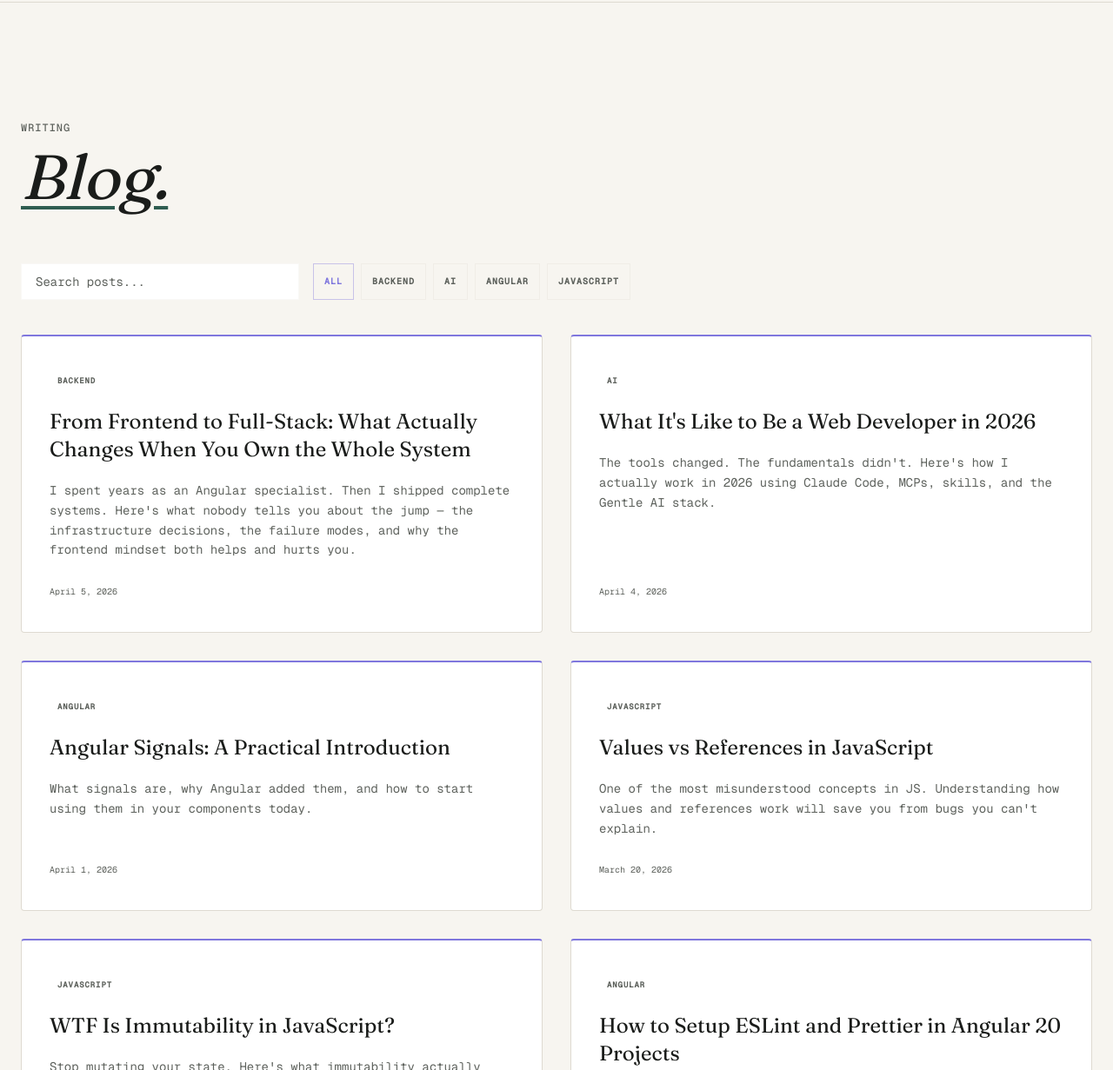
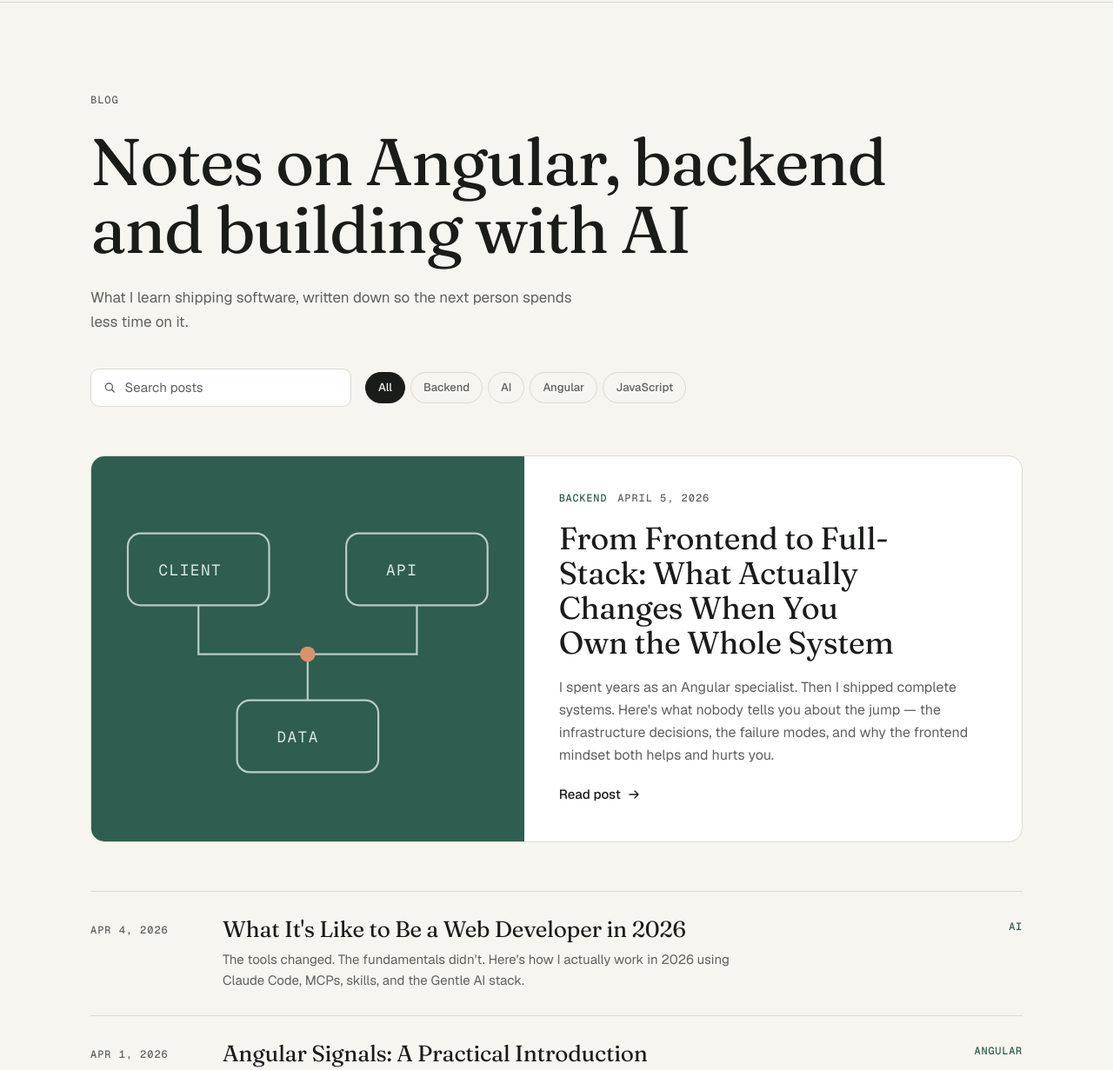
Before and after one commit to frxncismor/portfolio-v2, an Astro site: page /blog in a window 1280 px wide. Shown: the part 62-1293 px from the top of the page at 87% size. Built offline with nearby package versions, Linux system fonts and the light colour scheme; Astro itself is replaced by a stand-in of ours.

Commit message:
feat(redesign): rebuild blog index with featured post, search and topic filters (stop 5, T-042-T-048)

```diff
--- a/src/components/BlogCard.astro
+++ /dev/null
@@ -1,52 +0,0 @@
----
-interface Props {
-  slug:        string
-  titleEn:     string
-  titleEs:     string
-  descEn:      string
-  descEs:      string
-  category:    string
-  date:        Date
-}
-
-const { slug, titleEn, titleEs, descEn, descEs, category, date } = Astro.props
-
-const formatted = date.toLocaleDateString('en-US', { year: 'numeric', month: 'long', day: 'numeric' })
-const formattedEs = date.toLocaleDateString('es-MX', { year: 'numeric', month: 'long', day: 'numeric' })
----
-
-<a
-  href={`/blog/${slug}`}
-  title={`Read: ${titleEn}`}
-  data-post-slug={slug}
-  data-category={category}
-  class="bg-card border-x border-b border-border rounded-[4px] p-8 flex flex-col gap-5 hover:-translate-y-1 transition-all duration-300 relative overflow-hidden group fade-in block"
-  style="border-top: 2px solid #7F77DD;"
->
-  <div class="flex justify-between items-start">
-    <div class="flex flex-col gap-3">
-      <span class="inline-block px-2 py-1 bg-white/5 border border-white/10 text-[9px] font-bold tracking-widest uppercase text-outline w-fit font-mono">
-        {category}
-      </span>
-      <h3 class="text-2xl font-bold font-headline text-cream group-hover:text-brand transition-colors">
-        <span class="lang-en">{titleEn}</span>
-        <span class="lang-es">{titleEs}</span>
-      </h3>
-    </div>
-    <span class="material-symbols-outlined text-outline group-hover:text-brand transition-colors" aria-hidden="true">
-      arrow_outward
-    </span>
-  </div>
-
-  <p class="text-sm font-mono leading-relaxed text-on-sv">
-    <span class="lang-en">{descEn}</span>
-    <span class="lang-es">{descEs}</span>
-  </p>
-
-  <div class="mt-auto">
-    <span class="text-[10px] font-mono text-muted">
-      <span class="lang-en">{formatted}</span>
-      <span class="lang-es">{formattedEs}</span>
-    </span>
-  </div>
-</a>
--- /dev/null
+++ b/src/components/blog/FeaturedPost.astro
@@ -0,0 +1,102 @@
+---
+interface Props {
+  slug: string
+  titleEn: string
+  titleEs: string
+  descEn: string
+  descEs: string
+  category: string
+  date: Date
+}
+
+const { slug, titleEn, titleEs, descEn, descEs, category, date } = Astro.props
+
+// Dates come from `YYYY-MM-DD` front matter (UTC midnight): format in UTC to avoid off-by-one days.
+const long = (locale: string) =>
+  date.toLocaleDateString(locale, { year: 'numeric', month: 'long', day: 'numeric', timeZone: 'UTC' })
+---
+
+<a class="feature reveal" href={`/blog/${slug}`} data-post-slug={slug} data-topic={category}>
+  <div class="feature__art" aria-hidden="true">
+    <svg viewBox="0 0 400 300" preserveAspectRatio="xMidYMid slice" focusable="false">
+      <rect width="400" height="300" class="fa-bg"></rect>
+      <g class="fa-line" fill="none" stroke-width="1.5">
+        <rect x="60" y="60" width="110" height="56" rx="10"></rect>
+        <rect x="230" y="60" width="110" height="56" rx="10"></rect>
+        <rect x="145" y="190" width="110" height="56" rx="10"></rect>
+        <path d="M115 116v38h85v36M285 116v38h-85"></path>
+      </g>
+      <circle cx="200" cy="154" r="6" class="fa-dot"></circle>
+      <g class="fa-txt" font-family="Geist Mono, monospace" font-size="12" letter-spacing="1">
+        <text x="84" y="93">CLIENT</text>
+        <text x="261" y="93">API</text>
+        <text x="176" y="223">DATA</text>
+      </g>
+    </svg>
+  </div>
+  <div class="feature__body">
+    <div class="post-meta">
+      <span class="topic">{category}</span>
+      <span class="label">
+        <span class="lang-en">{long('en-US')}</span>
+        <span class="lang-es">{long('es-MX')}</span>
+      </span>
+    </div>
+    <h2 class="serif">
+      <span class="lang-en">{titleEn}</span>
+      <span class="lang-es">{titleEs}</span>
+    </h2>
+    <p>
+      <span class="lang-en">{descEn}</span>
+      <span class="lang-es">{descEs}</span>
+    </p>
+    <span class="link">
+      <span data-i18n="blog.read">Read post</span>
+      <svg class="arrow" width="14" height="14" viewBox="0 0 14 14" aria-hidden="true">
+        <path d="M2 7h10M8 3l4 4-4 4" fill="none" stroke="currentColor" stroke-width="1.4" stroke-linecap="round" stroke-linejoin="round"></path>
+      </svg>
+    </span>
+  </div>
+</a>
+
+<style>
+  .feature {
+    display: grid;
+    grid-template-columns: minmax(0, 1fr) minmax(0, 1.15fr);
+    border: 1px solid var(--hairline);
+    border-radius: var(--r-lg);
+    overflow: hidden;
+    text-decoration: none;
+    background: var(--surface);
+    transition: box-shadow .25s, border-color .25s;
+  }
+  .feature:hover { box-shadow: var(--shadow-sm); border-color: var(--muted); }
+  .feature:hover .arrow { transform: translateX(3px); }
+  .feature:focus-visible { border-color: var(--accent); }
+
+  .feature__art { position: relative; min-height: 300px; }
+  .feature__art svg { position: absolute; inset: 0; width: 100%; height: 100%; }
+  .fa-bg { fill: var(--deep); }
+  .fa-line { stroke: var(--art-wall-l); }
+  .fa-dot { fill: var(--art-ember); }
+  .fa-txt { fill: var(--art-mist); }
+
+  .feature__body { display: grid; gap: 18px; align-content: center; padding: 40px; }
+  .post-meta { display: flex; flex-wrap: wrap; align-items: center; gap: 12px; }
+  h2 {
+    margin: 0;
+    font-size: clamp(26px, 3vw, 36px);
+    line-height: 1.12;
+    letter-spacing: -.01em;
+    text-wrap: balance;
+    font-variation-settings: "SOFT" 100, "WONK" 1, "opsz" 72;
+  }
+  p { margin: 0; color: var(--muted); font-size: 16px; line-height: 26px; }
+  .link { justify-self: start; }
+
+  @media (max-width: 900px) {
+    .feature { grid-template-columns: 1fr; }
+    .feature__art { min-height: 200px; }
+    .feature__body { padding: 28px; }
+  }
+</style>
--- a/src/components/blog/PostRow.astro
+++ b/src/components/blog/PostRow.astro
@@ -16,7 +16,7 @@ const short = (locale: string) =>
   date.toLocaleDateString(locale, { year: 'numeric', month: 'short', day: 'numeric', timeZone: 'UTC' })
 ---
 
-<a class="post-row reveal" href={`/blog/${slug}`} data-topic={category}>
+<a class="post-row reveal" href={`/blog/${slug}`} data-post-slug={slug} data-topic={category}>
   <span class="label">
     <span class="lang-en">{short('en-US')}</span>
     <span class="lang-es">{short('es-MX')}</span>
--- a/src/i18n/translations.ts
+++ b/src/i18n/translations.ts
@@ -52,16 +52,21 @@ export const translations: Translations = {
     'contact.linkedin':      'LinkedIn',
     'contact.blog':          'Blog',
     'contact.foot':          'Houston, TX · Built with care',
-    'footer.tagline':        'Software Engineer // Francisco Moreno',
     'footer.github':         'GitHub',
     'footer.linkedin':       'LinkedIn',
-    'footer.copy':           '© 2024 FRANCISCO MORENO. ENGINEERED WITH PRECISION.',
     'nav.blog':              'Blog',
-    'blog.label':            'WRITING',
-    'blog.title':            'Blog.',
-    'blog.search-placeholder': 'Search posts...',
+    'footer.contact':        'Contact',
+    'footer.nav-aria':       'Footer',
+    'blog.label':            'Blog',
+    'blog.title':            'Notes on Angular, backend and building with AI',
+    'blog.lead':             'What I learn shipping software, written down so the next person spends less time on it.',
+    'blog.search-placeholder': 'Search posts',
+    'blog.search-aria':      'Search posts',
+    'blog.filter-aria':      'Filter by topic',
     'blog.all':              'All',
-    'blog.no-results':       'No posts found.',
+    'blog.read':             'Read post',
+    'blog.empty':            'No posts match that search. Try another word or pick',
+    'blog.empty-reset':      'All topics',
     'blog.back':             '← Back to Blog',
   },
   es: {
@@ -113,16 +118,21 @@ export const translations: Translations = {
     'contact.linkedin':      'LinkedIn',
     'contact.blog':          'Blog',
     'contact.foot':          'Houston, TX · Hecho con cariño',
-    'footer.tagline':        'Ingeniero de Software // Francisco Moreno',
     'footer.github':         'GitHub',
     'footer.linkedin':       'LinkedIn',
-    'footer.copy':           '© 2024 FRANCISCO MORENO. DESARROLLADO CON PRECISIÓN.',
     'nav.blog':              'Blog',
-    'blog.label':            'ESCRITURA',
-    'blog.title':            'Blog.',
-    'blog.search-placeholder': 'Buscar artículos...',
+    'footer.contact':        'Contacto',
+    'footer.nav-aria':       'Pie de página',
+    'blog.label':            'Blog',
+    'blog.title':            'Notas sobre Angular, backend y cómo construir con IA',
+    'blog.lead':             'Lo que aprendo entregando software, escrito para que la próxima persona pierda menos tiempo.',
+    'blog.search-placeholder': 'Buscar artículos',
+    'blog.search-aria':      'Buscar artículos',
+    'blog.filter-aria':      'Filtrar por tema',
     'blog.all':              'Todos',
-    'blog.no-results':       'No se encontraron artículos.',
+    'blog.read':             'Leer artículo',
+    'blog.empty':            'Ningún artículo coincide con esa búsqueda. Prueba otra palabra o elige',
+    'blog.empty-reset':      'Todos los temas',
     'blog.back':             '← Volver al Blog',
   },
 }
--- a/src/pages/blog/index.astro
+++ b/src/pages/blog/index.astro
@@ -3,7 +3,8 @@ import { getCollection } from 'astro:content'
 import Layout from '../../layouts/Layout.astro'
 import Nav from '../../components/Nav.astro'
 import Footer from '../../components/Footer.astro'
-import BlogCard from '../../components/BlogCard.astro'
+import FeaturedPost from '../../components/blog/FeaturedPost.astro'
+import PostRow from '../../components/blog/PostRow.astro'
 
 const enPosts = await getCollection('blog-en', ({ data }) => !data.draft)
 const esPosts = await getCollection('blog-es', ({ data }) => !data.draft)
@@ -25,6 +26,7 @@ const posts = enPosts
   })
   .sort((a, b) => b.date.getTime() - a.date.getTime())
 
+const [featured, ...rest] = posts
 const categories = [...new Set(posts.map((p) => p.category))]
 
 const searchManifest = posts.map(({ slug, titleEn, titleEs, descEn, descEs, category }) => ({
@@ -56,69 +58,54 @@ const blogSchema = {
   <script type="application/ld+json" set:html={JSON.stringify(blogSchema)} />
   <Nav />
 
-  <main id="main-content" class="min-h-screen pt-32 pb-24 px-6 max-w-screen-xl mx-auto">
+  <main id="main-content">
+    <section class="blog-head">
+      <div class="wrap head-inner">
+        <p class="label reveal" data-i18n="blog.label">Blog</p>
+        <h1 class="serif reveal" data-i18n="blog.title">Notes on Angular, backend and building with AI</h1>
+        <p class="lead reveal" data-i18n="blog.lead">
+          What I learn shipping software, written down so the next person spends less time on it.
+        </p>
 
-    <!-- Header -->
-    <div class="mb-16 fade-in">
-      <span class="section-label" data-i18n="blog.label">WRITING</span>
-      <h1
-        class="text-5xl md:text-7xl font-black font-headline text-cream mt-2 italic underline decoration-brand underline-offset-8 decoration-4"
-        data-i18n="blog.title"
-      >Blog.</h1>
-    </div>
-
-    <!-- Search + Filters -->
-    <div class="mb-10 flex flex-col sm:flex-row gap-4 fade-in" role="search">
-      <label for="blog-search" class="sr-only" data-i18n="blog.search-placeholder">Search posts...</label>
+        <div class="filters reveal">
+          <label class="search" for="blog-search">
+            <svg width="16" height="16" viewBox="0 0 16 16" aria-hidden="true">
+              <circle cx="7" cy="7" r="4.5" fill="none" stroke="currentColor" stroke-width="1.4"></circle>
+              <path d="m10.5 10.5 3 3" stroke="currentColor" stroke-width="1.4" stroke-linecap="round"></path>
+            </svg>
             <input
               id="blog-search"
               type="search"
-        placeholder="Search posts..."
+              placeholder="Search posts"
+              autocomplete="off"
+              aria-label="Search posts"
               data-i18n-placeholder="blog.search-placeholder"
-        aria-label="Search posts"
-        class="w-full sm:max-w-xs bg-elevated border border-outline-v/20 text-cream/80 font-mono text-sm px-4 py-2.5 placeholder:text-muted focus:outline-none focus:border-brand/50 transition-colors"
+              data-i18n-aria="blog.search-aria"
             />
+          </label>
 
-      <div class="flex flex-wrap gap-2" role="group" aria-label="Filter by category">
-        <button
-          type="button"
-          data-filter="all"
-          class="filter-active px-3 py-1.5 text-[10px] font-mono font-bold uppercase tracking-widest border transition-colors"
-          aria-pressed="true"
-        >
-          <span data-i18n="blog.all">All</span>
-        </button>
+          <div class="seg" role="group" aria-label="Filter by topic" data-i18n-aria="blog.filter-aria">
+            <button type="button" data-filter="all" aria-pressed="true" data-i18n="blog.all">All</button>
             {categories.map((cat) => (
-          <button
-            type="button"
-            data-filter={cat}
-            class="px-3 py-1.5 text-[10px] font-mono font-bold uppercase tracking-widest border border-outline-v/30 text-outline hover:text-cream hover:border-outline-v/60 transition-colors"
-            aria-pressed="false"
-          >
-            {cat}
-          </button>
+              <button type="button" data-filter={cat} aria-pressed="false">{cat}</button>
             ))}
           </div>
         </div>
+      </div>
+    </section>
 
-    <!-- Posts grid -->
-    <div class="grid grid-cols-1 md:grid-cols-2 gap-8 stagger-group">
-      {posts.map((post) => (
-        <BlogCard {...post} />
-      ))}
+    <section class="wrap listing">
+      {featured && <FeaturedPost {...featured} />}
+
+      <div class="posts">
+        {rest.map((post) => <PostRow {...post} />)}
       </div>
 
-    <!-- No results -->
-    <p
-      id="blog-no-results"
-      class="text-sm font-mono text-muted text-center py-16"
-      data-i18n="blog.no-results"
-      style="display: none;"
-      aria-live="polite"
-    >
-      No posts found.
+      <p class="empty" id="blog-empty" role="status" hidden>
+        <span data-i18n="blog.empty">No posts match that search. Try another word or pick</span>
+        <button type="button" id="blog-reset" data-i18n="blog.empty-reset">All topics</button>.
       </p>
-
+    </section>
   </main>
 
   <Footer />
@@ -138,14 +125,85 @@ const blogSchema = {
 </script>
 
 <style>
-  /* Active filter pill style */
-  [data-filter].filter-active {
-    border-color: rgb(127 119 221 / 0.4);
-    color: #7F77DD;
+  .head-inner { display: grid; gap: 24px; padding-block: 104px 56px; }
+  h1 {
+    margin: 0;
+    max-width: 14em;
+    font-size: clamp(40px, 6vw, 76px);
+    line-height: 1.03;
+    letter-spacing: -.022em;
+    text-wrap: balance;
+    font-variation-settings: "SOFT" 100, "WONK" 1, "opsz" 144;
+  }
+  .lead { margin: 0; color: var(--muted); max-width: 34em; }
+
+  .filters { display: flex; flex-wrap: wrap; gap: 12px 16px; align-items: center; margin-top: 16px; }
+  .search {
+    display: flex;
+    align-items: center;
+    gap: 10px;
+    height: 44px;
+    padding: 0 14px;
+    min-width: 0;
+    flex: 0 1 300px;
+    border: 1px solid var(--hairline);
+    border-radius: var(--r-md);
+    color: var(--muted);
+    background: var(--surface);
+    transition: border-color .15s;
+  }
+  .search:focus-within { border-color: var(--accent); box-shadow: var(--focus); }
+  .search input {
+    border: 0;
+    outline: 0;
+    box-shadow: none;
+    background: none;
+    color: var(--ink);
+    font: 400 15px/1 var(--sans);
+    width: 100%;
+    min-width: 0;
+  }
+  .search input::placeholder { color: var(--muted); }
+
+  .seg { display: flex; flex-wrap: wrap; gap: 6px; }
+  .seg button {
+    height: 36px;
+    padding: 0 14px;
+    border-radius: 999px;
+    border: 1px solid var(--hairline);
+    background: none;
+    color: var(--muted);
+    font: 500 13px/1 var(--sans);
+    cursor: pointer;
+    transition: color .15s, border-color .15s, background-color .15s;
+  }
+  .seg button:hover { color: var(--ink); border-color: var(--muted); }
+  .seg button[aria-pressed="true"] { background: var(--ink); border-color: var(--ink); color: var(--paper); }
+
+  /* Without JS the filters can't work: show the full list only. */
+  @media (scripting: none) {
+    .filters { display: none; }
   }
 
-  /* Placeholder i18n — vanilla JS handles the text, but we need attr support */
-  input[data-i18n-placeholder] {
-    /* handled by i18n extension in blog.ts via re-use of data-lang */
+  .posts { margin-top: 56px; border-bottom: 1px solid var(--hairline); }
+  /* The closing rule belongs to the list, so it survives when the last row is filtered out. */
+  .posts :global(.post-row:last-child) { border-bottom: 0; }
+  .posts:not(:has(.post-row:not([hidden]))) { border-bottom: 0; margin-top: 0; }
+
+  .empty { color: var(--muted); padding-block: 40px; margin: 0; }
+  .empty button {
+    border: 0;
+    background: none;
+    color: var(--accent);
+    font: inherit;
+    text-decoration: underline;
+    cursor: pointer;
+    padding: 0;
+    border-radius: var(--r-sm);
+  }
+
+  @media (max-width: 640px) {
+    .head-inner { padding-block: 64px 40px; }
+    .search { flex: 1 1 100%; }
   }
 </style>
--- a/src/scripts/blog.ts
+++ b/src/scripts/blog.ts
@@ -1,75 +1,92 @@
 /**
- * Blog client-side interactivity.
+ * Blog list interactivity: topic filter + text search over the featured post and the rows.
  *
- * Handles:
- * - Inline search against a JSON manifest embedded in the page
- * - Category pill filtering
- * - Both filters compose (search within active category)
+ * - Items carry `data-post-slug` and `data-topic`; visibility uses the `hidden` attribute.
+ * - Search runs against the manifest embedded in the page, in the active language
+ *   (and re-runs when the language toggle flips `data-lang`, without a reload).
+ * - Both filters compose; the empty state offers a reset.
  */
 
 interface PostManifest {
-  slug:     string
-  titleEn:  string
-  titleEs:  string
-  descEn:   string
-  descEs:   string
+  slug: string
+  titleEn: string
+  titleEs: string
+  descEn: string
+  descEs: string
   category: string
 }
 
-function getLang(): string {
-  return document.documentElement.getAttribute('data-lang') || 'en'
+const ALL = 'all'
+
+function getLang(): 'en' | 'es' {
+  return document.documentElement.getAttribute('data-lang') === 'es' ? 'es' : 'en'
 }
 
-function getManifest(): PostManifest[] {
+function readManifest(): Map<string, PostManifest> {
   const el = document.getElementById('blog-search-index')
-  if (!el) return []
-  try { return JSON.parse(el.textContent || '[]') } catch { return [] }
-}
-
-function filterPosts(): void {
-  const searchEl = document.getElementById('blog-search') as HTMLInputElement | null
-  const query    = searchEl?.value.toLowerCase().trim() ?? ''
-  const activeBtn = document.querySelector<HTMLElement>('[data-filter].filter-active')
-  const activeCategory = activeBtn?.dataset.filter ?? 'all'
-  const lang = getLang()
-  const manifest = getManifest()
-
-  let visibleCount = 0
-
-  document.querySelectorAll<HTMLElement>('[data-post-slug]').forEach((card) => {
-    const slug  = card.dataset.postSlug!
-    const entry = manifest.find((p) => p.slug === slug)
-    if (!entry) return
-
-    const title = lang === 'es' ? entry.titleEs : entry.titleEn
-    const desc  = lang === 'es' ? entry.descEs  : entry.descEn
-
-    const matchesSearch   = !query || title.toLowerCase().includes(query) || desc.toLowerCase().includes(query)
-    const matchesCategory = activeCategory === 'all' || entry.category.toLowerCase() === activeCategory.toLowerCase()
-
-    const show = matchesSearch && matchesCategory
-    card.style.display = show ? '' : 'none'
-    if (show) visibleCount++
-  })
-
-  const noResults = document.getElementById('blog-no-results')
-  if (noResults) noResults.style.display = visibleCount === 0 ? '' : 'none'
+  if (!el) return new Map()
+  try {
+    const list = JSON.parse(el.textContent || '[]') as PostManifest[]
+    return new Map(list.map((p) => [p.slug, p]))
+  } catch {
+    return new Map()
+  }
 }
 
 function initBlogFilters(): void {
-  document.getElementById('blog-search')?.addEventListener('input', filterPosts)
+  const search = document.getElementById('blog-search') as HTMLInputElement | null
+  const empty = document.getElementById('blog-empty')
+  const reset = document.getElementById('blog-reset')
+  const buttons = Array.from(document.querySelectorAll<HTMLButtonElement>('button[data-filter]'))
+  const items = Array.from(document.querySelectorAll<HTMLElement>('[data-post-slug]'))
+  if (!search || items.length === 0) return
 
-  document.querySelectorAll<HTMLElement>('[data-filter]').forEach((btn) => {
-    btn.addEventListener('click', () => {
-      document.querySelectorAll('[data-filter]').forEach((b) => {
-        b.classList.remove('filter-active')
-        b.setAttribute('aria-pressed', 'false')
-      })
-      btn.classList.add('filter-active')
-      btn.setAttribute('aria-pressed', 'true')
-      filterPosts()
+  const manifest = readManifest()
+  let topic = ALL
+
+  const apply = (): void => {
+    const query = search.value.trim().toLowerCase()
+    const lang = getLang()
+    let shown = 0
+
+    items.forEach((item) => {
+      const entry = manifest.get(item.dataset.postSlug ?? '')
+      const title = entry ? (lang === 'es' ? entry.titleEs : entry.titleEn) : ''
+      const desc = entry ? (lang === 'es' ? entry.descEs : entry.descEn) : ''
+      const category = item.dataset.topic ?? ''
+
+      const matchesTopic = topic === ALL || category === topic
+      const matchesText = !query || `${title} ${desc} ${category}`.toLowerCase().includes(query)
+
+      const visible = matchesTopic && matchesText
+      item.hidden = !visible
+      if (visible) shown++
     })
+
+    if (empty) empty.hidden = shown > 0
+  }
+
+  const setTopic = (next: string): void => {
+    topic = next
+    buttons.forEach((b) => b.setAttribute('aria-pressed', String(b.dataset.filter === next)))
+    apply()
+  }
+
+  search.addEventListener('input', apply)
+  buttons.forEach((b) => b.addEventListener('click', () => setTopic(b.dataset.filter ?? ALL)))
+  reset?.addEventListener('click', () => {
+    search.value = ''
+    setTopic(ALL)
+    search.focus()
   })
+
+  // Language toggle changes data-lang in place: re-run the search against the new language.
+  new MutationObserver(apply).observe(document.documentElement, {
+    attributes: true,
+    attributeFilter: ['data-lang'],
+  })
+
+  apply()
 }
 
 if (document.readyState === 'loading') {
--- a/src/styles/global.css
+++ b/src/styles/global.css
@@ -82,14 +82,6 @@
     text-transform: uppercase;
     color: var(--muted);
     margin: 0;
-  }
-
-  /* TEMPORAL (quitar en parada 5): label antiguo, solo lo usa /blog */
-  .section-label {
-    font: 500 12px/16px var(--mono);
-    letter-spacing: .08em;
-    text-transform: uppercase;
-    color: var(--muted);
   }
 
   /* ── Sections (home) ── */
@@ -244,10 +236,6 @@
     html[data-lang="es"]:not([data-i18n-ready]) [data-i18n] { visibility: visible; }
   }
 
-  /* TEMPORAL (quitar en parada 5/6): Material Symbols ya no se carga y BlogCard aún
-     lo referencia. Se oculta para que no salgan nombres de ligadura como texto. */
-  .material-symbols-outlined { display: none; }
-
   /* ── Blog prose (se rehace en la parada 6; ahora solo con tokens) ── */
   .prose h1, .prose h2, .prose h3, .prose h4 {
     font-family: var(--display);
--- a/tailwind.config.mjs
+++ b/tailwind.config.mjs
@@ -38,22 +38,17 @@ export default {
           ink:        tok('art-ink'),
           coal:       tok('art-coal'),
         },
-        // TEMPORAL (quitar en parada 5/6): alias de la paleta antigua, solo para las páginas del
-        // blog (src/pages/blog/*, BlogCard.astro) hasta que se rehagan.
+        // TEMPORAL (quitar en parada 6): alias de la paleta antigua que aún usa src/pages/blog/[slug].astro.
         brand:        tok('accent'),
         cream:        tok('ink'),
-        card:         tok('surface'),
-        elevated:     tok('surface'),
-        border:       tok('hairline'),
         outline:      tok('muted'),
         'outline-v':  tok('hairline'),
-        'on-sv':      tok('muted'),
       },
       fontFamily: {
         display:  'var(--display)',
         sans:     'var(--sans)',
         mono:     'var(--mono)',
-        headline: 'var(--display)', // TEMPORAL (quitar en parada 5/6): blog
+        headline: 'var(--display)', // TEMPORAL (quitar en parada 6): [slug].astro
       },
       borderRadius: {
         sm: 'var(--r-sm)',
```
Also changed, not shown: specs/001-portfolio-redesign/tasks.md (+7 -7 lines), src/components/Footer.astro (+35 -41 lines). Lines whose indentation alone changed are shown as unchanged.
